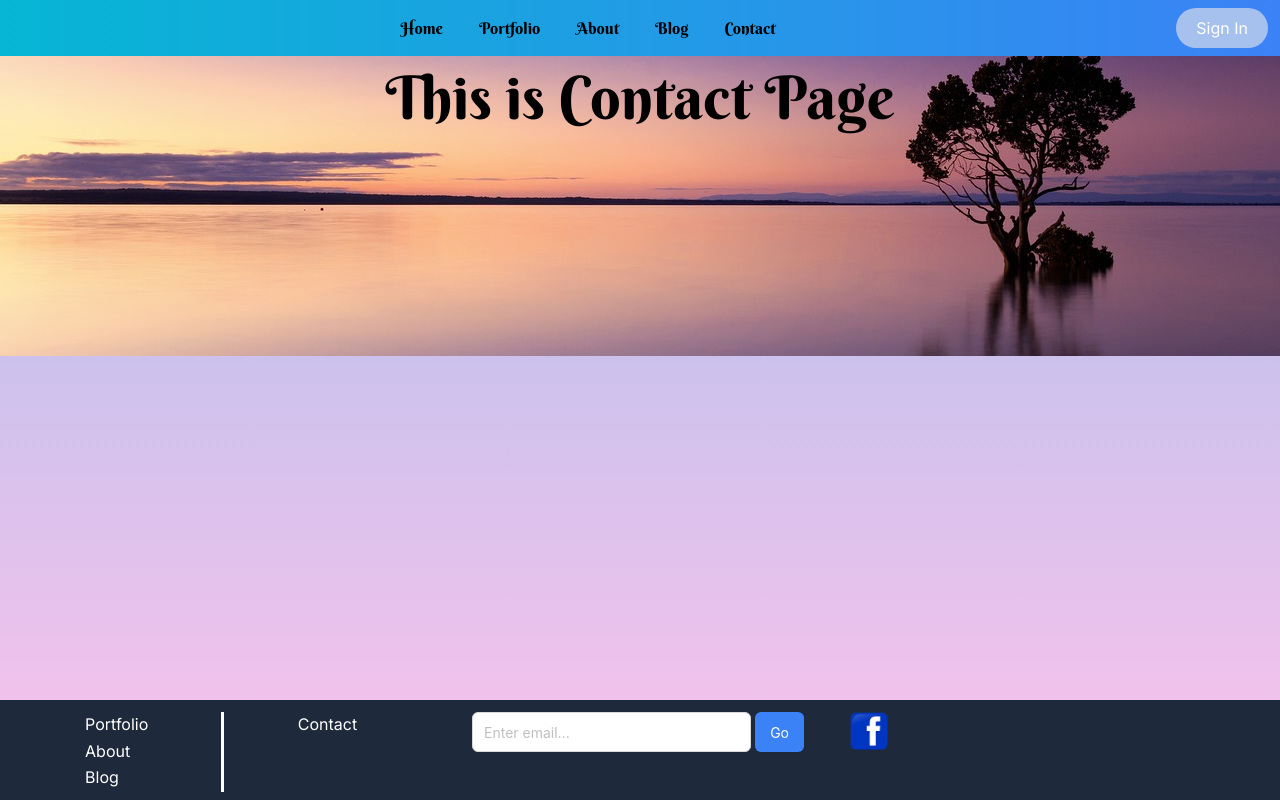
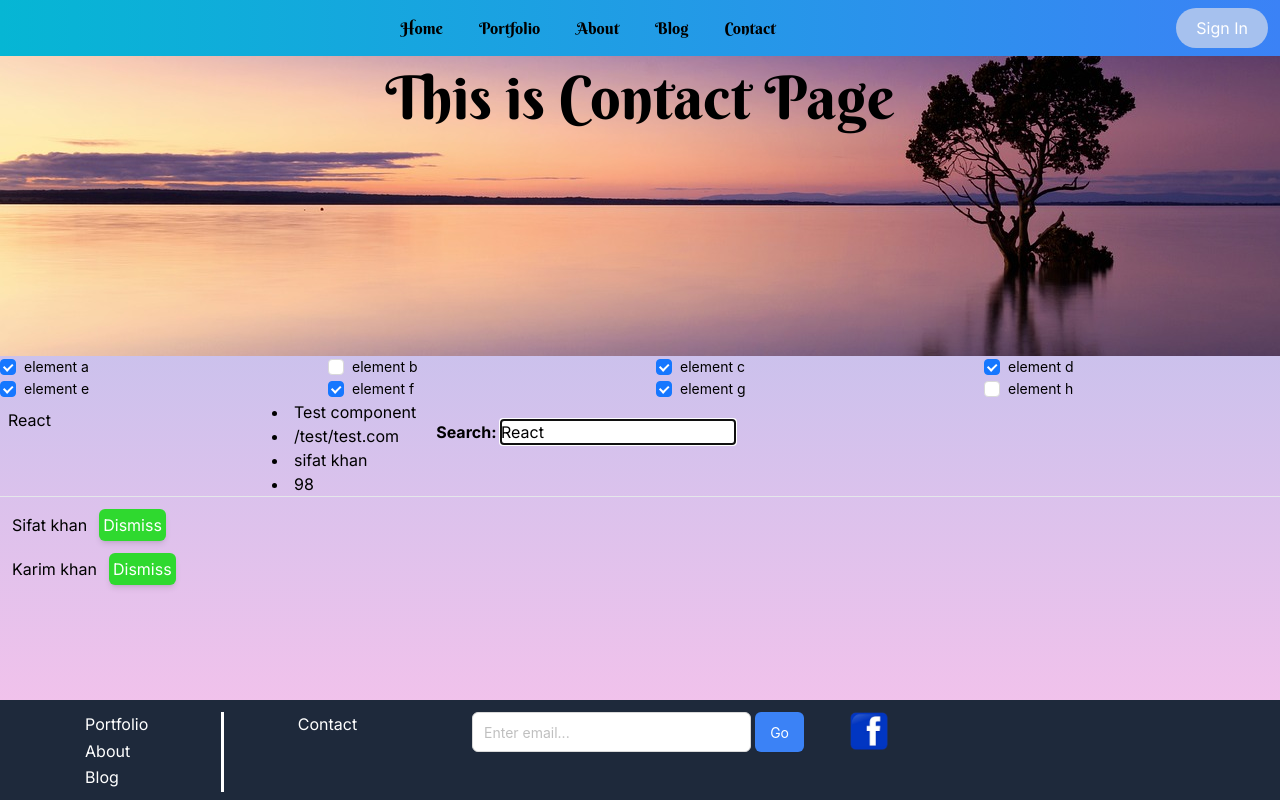
Before and after one commit to sifatkhaan/porfolio, a Next.js app: page /contact in a window 1280 px wide. Built offline with nearby package versions, Linux system fonts and the light colour scheme; a web font is replaced by a local one.

Commit message:
worked in portfolio

```diff
--- a/app/blog/page.jsx
+++ b/app/blog/page.jsx
@@ -3,6 +3,7 @@ import Link from 'next/link';
 import Image from "next/image";
 import Header from '../component/Header';
 import Footer from '../component/Footer';
+import { Test } from '../component/test/Test';
 export default function Blog() {
   return (
        <div className="flex min-h-screen w-full flex-col bg-gradient-to-t from-[#fbc2eb] to-[#a6c1ee]">
@@ -21,7 +22,7 @@ export default function Blog() {
             <Image src="/image/myphoto.jpg" alt="Example" width={400} height={200} />
         </div>
         </div>
-
+      {/* <Test/> */}
      </section>
         </div>
     <Footer/>
--- a/app/component/Footer.js
+++ b/app/component/Footer.js
@@ -1,9 +1,10 @@
+"use client"
 import Link from 'next/link';
-import React from 'react';
+import React, { useState } from 'react';
 import {Button, Input} from 'antd';
 import Image from "next/image";
 
-export default function Footer() {
+export default function Footer({setSearchTerm}) {
   return (
 
        <footer className='mt-auto'>
@@ -33,13 +34,13 @@ export default function Footer() {
                 </div>
             </div>
             <div className="flex justify-center">
-               <Input className="w-2/3 h-[40px]" type="text" placeholder="Enter email..."/>
+               <Input className="w-2/3 h-[40px]" onChange={(e)=> setSearchTerm(e.target.value)} type="text" placeholder="Enter email..."/>
                <Button className="text-white bg-blue-500 border-none mx-1 h-[40px]">Go</Button>
             </div>
             <div>
                 <span>
                     <Link href="#">
-                        <Image src="/logo/fblogo.png" width={40} height={40}/>
+                        <Image src="/logo/fblogo.png" alt='example' width={40} height={40}/>
                     </Link>
                 </span>
             </div>
--- /dev/null
+++ b/app/component/Form/InputWithLabel.jsx
@@ -0,0 +1,24 @@
+import { useEffect, useRef } from "react";
+
+const InputWithLabel = ({id, value,
+     type= 'text',
+     onInputChange,isFocused,children
+
+     })=>{
+        const inputRef = useRef();
+        useEffect(()=>{
+            if(isFocused && inputRef.current){
+                inputRef.current.focus()
+            }
+        }, [isFocused]);
+
+        return (
+            <>
+            <label> {children}</label>
+            &nbsp;
+            <input type={type} ref={inputRef} value={value} onChange={onInputChange}/>
+            </>
+        )
+     };
+
+     export default InputWithLabel;
--- /dev/null
+++ b/app/component/test/Item.jsx
@@ -0,0 +1,18 @@
+const Item = ({item, onRemoveItem})=>{
+
+    const handleRemoveItem = ()=>{
+        onRemoveItem(item)
+
+    };
+    return (
+        <li className="m-3">
+            <span>
+                {item.author}
+            </span>
+            <span className="m-3">
+                <button className="bg-[#2fd92f] hover:bg-[#1f9d1f] rounded-md shadow-md p-1 text-[white]" type="button" onClick={()=>onRemoveItem(item)}>Dismiss</button>
+            </span>
+        </li>
+    )
+}
+export default Item;
--- /dev/null
+++ b/app/component/test/List.jsx
@@ -0,0 +1,13 @@
+import Item from "./Item"
+const List = ({list, onRemoveItem})=>(
+    <ul>
+        {list.map((item)=> (
+            <Item
+            key = {item.id}
+            item = {item}
+            onRemoveItem = {onRemoveItem}
+            />
+        ))}
+    </ul>
+);
+export default List;
--- /dev/null
+++ b/app/component/test/Test.js
@@ -0,0 +1,19 @@
+import React from 'react'
+export default function Test({item:{title, url, athour, points}}) {
+  return (
+    <>
+      <li>
+        {title}
+      </li>
+      <li>
+        {url}
+      </li>
+      <li>
+        {athour}
+      </li>
+      <li>
+        {points}
+      </li>
+   </>
+  )
+}
--- a/app/contact/page.jsx
+++ b/app/contact/page.jsx
@@ -1,8 +1,105 @@
-import React from 'react'
+"use client"
+import React, { useState } from 'react'
 import Link from 'next/link';
+import {Col, Row, Input, Checkbox } from "antd";
+import Test  from '../component/test/Test';
+import List  from '../component/test/List';
 import Header from '../component/Header';
 import Footer from '../component/Footer';
+import InputWithLabel from '../component/Form/InputWithLabel';
 export default function Contact() {
+
+  // states
+  const [searchTearm, setSearchTerm]= useState('React');
+  const item=
+    {
+      id:1,
+      title:"Test component",
+      url:"/test/test.com",
+      athour:"sifat khan",
+      points:"98"
+    }
+    const searchStories = [
+      {
+        id:4,
+        title:"Test component",
+        url:"/test/test.com",
+        author:"Sifat khan",
+        points:"98"
+      },
+      {
+        id:5,
+        title:"try component",
+        url:"/test/test1.com",
+        author:"Karim khan",
+        points:"98"
+      }
+    ]
+  const handleSearch = (e)=>{
+    const value= e.target.value;
+  }
+
+  const businessOperation = [
+
+    {
+      id:1,
+      param1:"element a",
+      active:true
+    },
+    {
+      id:2,
+      param1:"element b",
+      active:false
+    },
+    {
+      id:3,
+      param1:"element c",
+      active:true
+    },
+    {
+      id:4,
+      param1:"element d",
+      active:true
+    },
+    {
+      id:5,
+      param1:"element e",
+      active:true
+    },
+    {
+      id:6,
+      param1:"element f",
+      active:true
+    },
+    {
+      id:7,
+      param1:"element g",
+      active:true
+    },
+    {
+      id:8,
+      param1:"element h",
+      active:false
+    },
+  ];
+
+  const [stories, setStories] = useState(businessOperation)
+
+  const handleRemoveStories = (item) =>{
+    const newStories = stories.filter((story)=> item.id !== story.id);
+    setStories(newStories)
+  }
+  console.log(stories, "stories")
+
+  const tree = new Object();
+  const myWord = new String("It is impolite to Wink!");
+   tree.size = "big and tall";
+   tree.shade = "it keeps us cool in the summer";
+   tree.fall = "We make giant leaf pumpkins";
+   const display = tree.fall.indexOf("giant")
+   console.log("contact page")
+
+
   return (
     <div className="flex min-h-screen flex-col bg-gradient-to-t from-[#fbc2eb] to-[#a6c1ee]">
       <div>
@@ -10,8 +107,54 @@ export default function Contact() {
           <div className="w-full h-[300px] bg-cover bg-center" style={{backgroundImage: 'url(/image/sunset.jpg)'}}>
              <p className="font-berkshire text-5xl md:text-6xl text-center p-3"> This is Contact Page</p>
           </div>
+        <div>
+        <Row gutter={{ xs: 8, sm: 16, md: 24, lg: 32 }}>
+          {stories && stories.map((item, index)=>(
+                <Col
+                  className="gutter-row"
+                  span={6}
+                  key={index}
+                  style={
+                    {
+                      // marginBottom: "20px",
+                    }
+                  }
+                >
+                   <Checkbox checked={item.active} readOnly style={{color:"black"}}>
+                     {item.param1}
+                      </Checkbox>
+                  </Col>
+                  ))}
+            </Row>
+        </div>
+
       </div>
-        <Footer/>
+      <div className='flex'>
+      <div className='justify-center w-1/5 m-2'> {searchTearm}
+      </div>
+        <div>
+          <Test item={item} />
+        </div>
+        <div className='m-5'>
+          <InputWithLabel
+          id="search"
+          value={searchTearm}
+          isFocused
+          onInputChange={(e)=>setSearchTerm(e.target.value)}
+          >
+          <strong>Search:</strong>
+          </InputWithLabel>
+        </div>
+      </div>
+      <div>
+        <hr/>
+        <List list={searchStories} onRemoveItem={handleRemoveStories}/>
+
+      </div>
+
+        <Footer
+          setSearchTerm= {setSearchTerm}
+        />
    </div>
   )
 }
```
